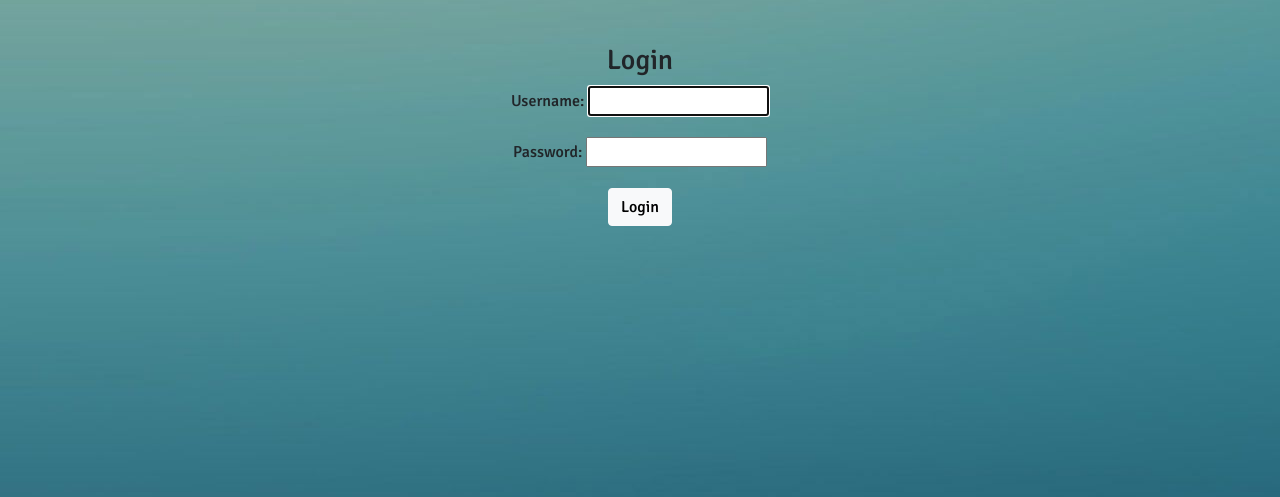
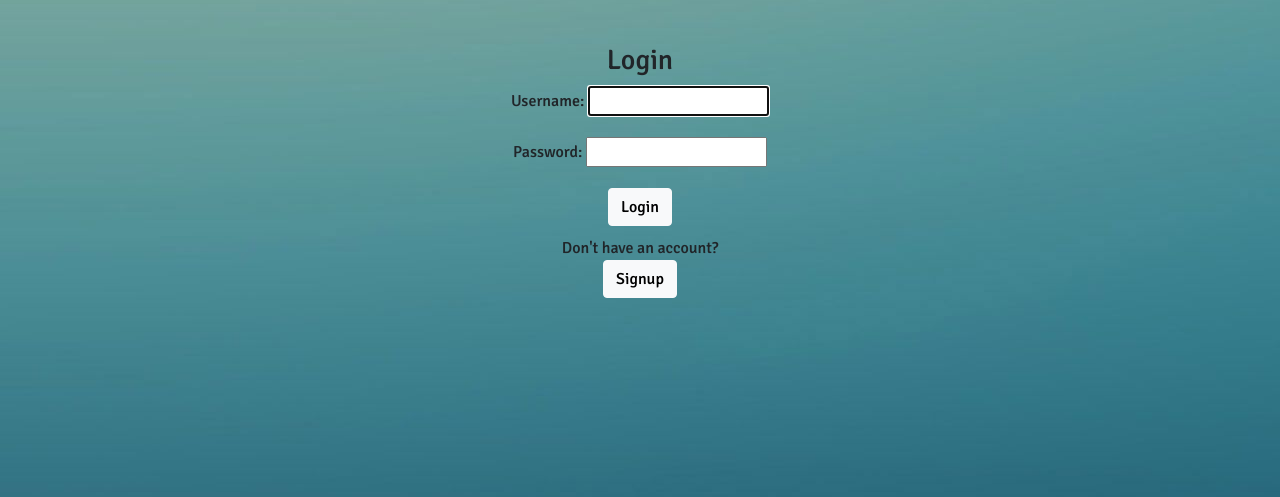
Before and after one commit to kkinge79/daybyday, a Django app: page / in a window 1280 px wide. Shown: the part 260-757 px from the top of the page. Run offline with Django 3.2, Linux system fonts and the light colour scheme; some libraries are stand-ins or nearby versions; some web fonts are replaced.

Commit message:
signup button on home screen

```diff
--- a/main_app/static/css/about.css
+++ b/main_app/static/css/about.css
@@ -28,6 +28,7 @@ p {
   width: 50px;
   text-align: center;
   text-decoration: none;
+  border-radius: 10%;
 
 }
 
--- a/main_app/static/css/detail.css
+++ b/main_app/static/css/detail.css
@@ -47,7 +47,7 @@ a.btn.btn-dark {
   align-items: center;
   text-align: center;
   margin-top: 40px;
-  width: 45%;
+  width: 25%;
 }
 
 div.day-actions {
--- a/main_app/static/css/home.css
+++ b/main_app/static/css/home.css
@@ -29,3 +29,7 @@ form.login {
   text-align: center;
   font-family: 'Signika', sans-serif;
 }
+
+button.btn.btn-light {
+  margin-bottom: 10px;
+}
--- a/main_app/templates/base.html
+++ b/main_app/templates/base.html
@@ -24,7 +24,7 @@
           <span class="text-muted"><a href="{% url 'logout' %}">Logout</a></span> |
         {% else %}
           <span class="text-muted"><a href="{% url 'about' %}">About</a></span>
-          <span class="text-muted"><a href="{% url 'home' %}">Home</a></span>
+          <span class="text-muted"><a href="{% url 'home' %}">Login</a></span>
           <span class="text-muted"><a href="{% url 'signup' %}">Signup</a></span>
         {% endif %}
       </div>
--- a/main_app/templates/home.html
+++ b/main_app/templates/home.html
@@ -24,7 +24,10 @@
     {{ form.as_p }}
     <input type="hidden" name="next" value="{{ next }}">
     <button type="submit" class="btn btn-light">Login</button>
+    Don't have an account?
+    <button type="submit" class="signup btn btn-light">Signup</button>
   </form>
+
 </section>
 {% endif %}
 {% endblock %}
```
